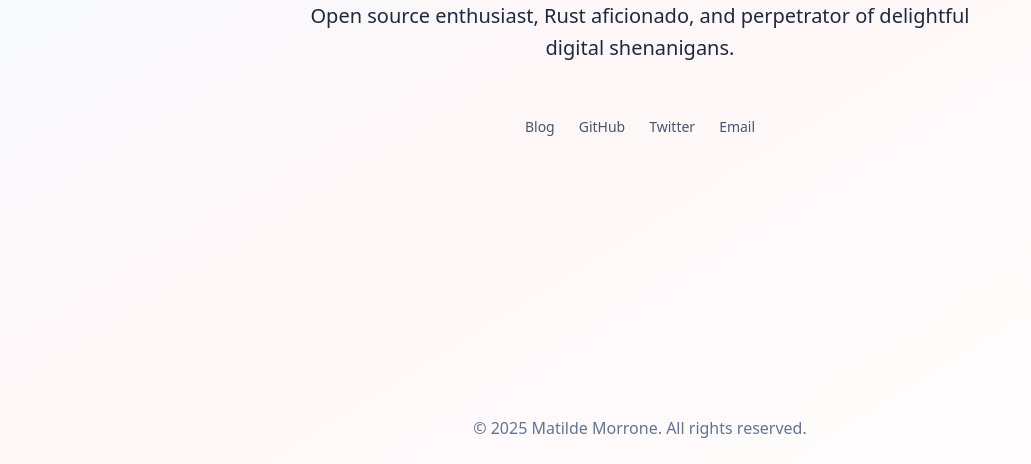
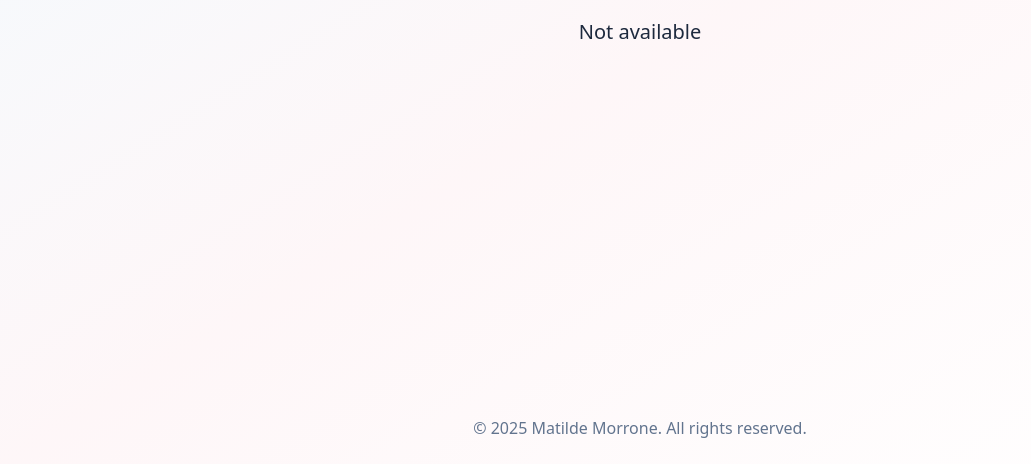
Before and after one commit to morr0ne/website, an Astro site: page / in a window 1280 px wide. Shown: the part 336-800 px from the top of the page, without its empty margins (0-1031 px from the left). Built offline with nearby package versions, Linux system fonts and the light colour scheme; Astro itself is replaced by a stand-in of ours; some icons are missing.

Commit message:
Add notice

```diff
--- a/src/pages/index.astro
+++ b/src/pages/index.astro
@@ -1,10 +1,10 @@
 ---
-import Link from '@/components/Link.astro';
+// import Link from '@/components/Link.astro';
 import Base from '@/layouts/Base.astro';
 ---
 
 <Base>
-  <main class="container m-auto flex flex-col items-center text-center">
+  <!-- <main class="container m-auto flex flex-col items-center text-center">
     <h1
       class="from-trans-pink to-trans-blue mb-6 bg-gradient-to-r bg-clip-text text-5xl font-bold text-transparent"
     >
@@ -24,5 +24,9 @@ import Base from '@/layouts/Base.astro';
       </Link>
       <Link href="mailto:contact@morrone.dev" icon="lucide:mail"> Email </Link>
     </div>
-  </main>
+  </main> -->
+
+  <div class="container m-auto flex flex-col items-center text-center text-xl">
+    Not available
+  </div>
 </Base>
```
